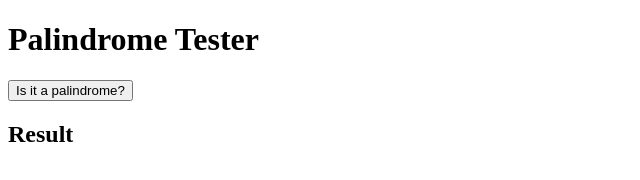
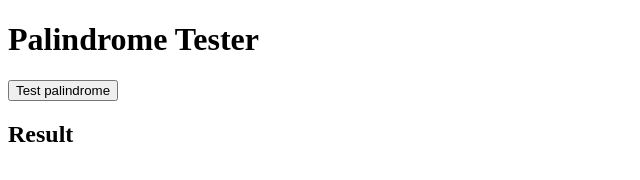
Before and after one commit to raakitsan/js_tutorial, a website with bundled scripts: page palindrome.html in a window 1280 px wide. Shown: the full height of the page, 0-640 px from the left. Built offline with nearby package versions, Linux system fonts and the light colour scheme.

Commit message:
button only

```diff
--- a/palindrome.html
+++ b/palindrome.html
@@ -7,9 +7,7 @@
   </head>
   <body>
     <h1>Palindrome Tester</h1>
-    <form id="palindromeTester">
-      <button type="submit">Is it a palindrome?</button>
-    </form>
+    <button id="palindromeTester">Test palindrome</button>
     <h2>Result</h2>
 
     <p><strong id="palindromeResult"></strong></p>
```
